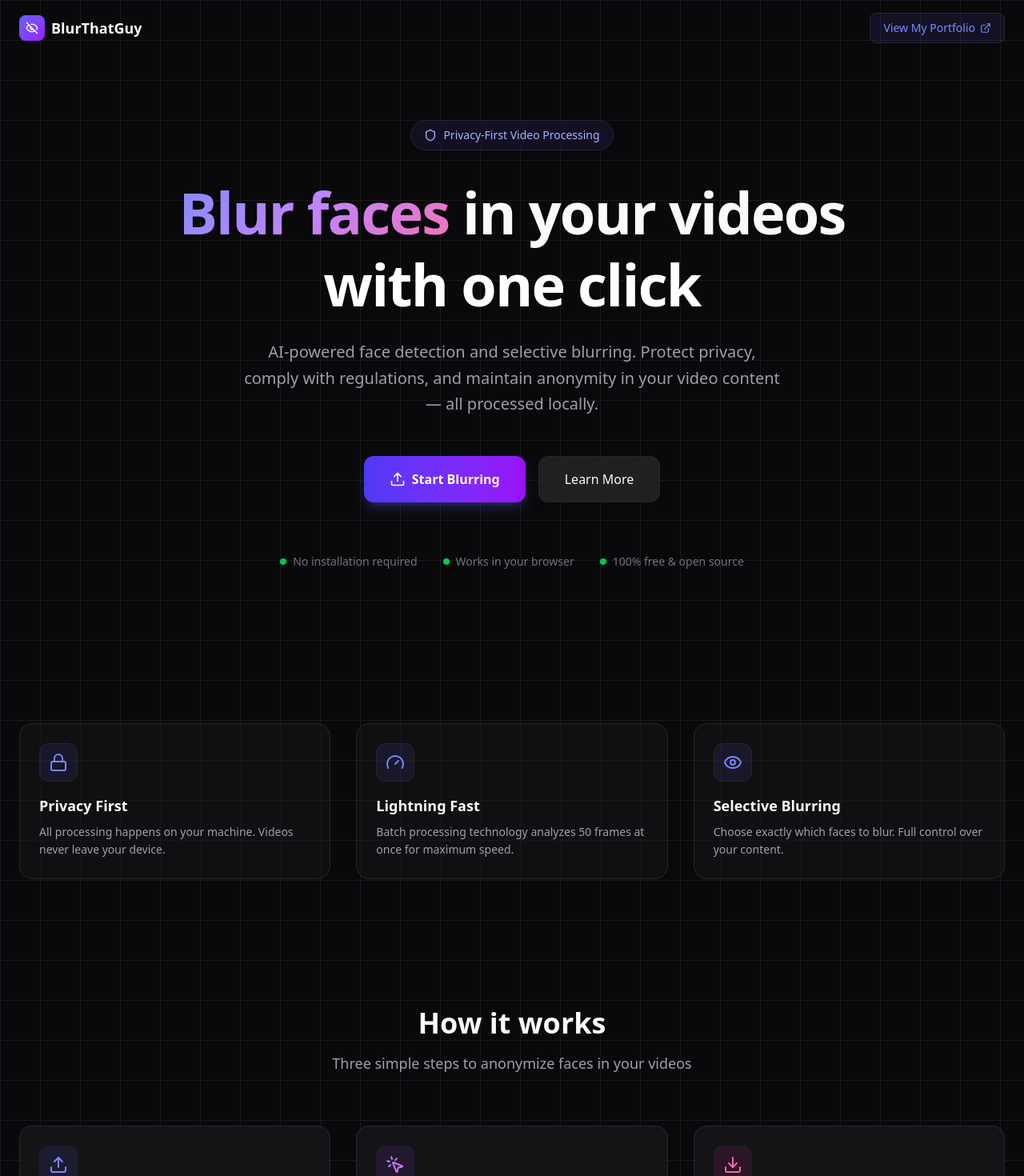
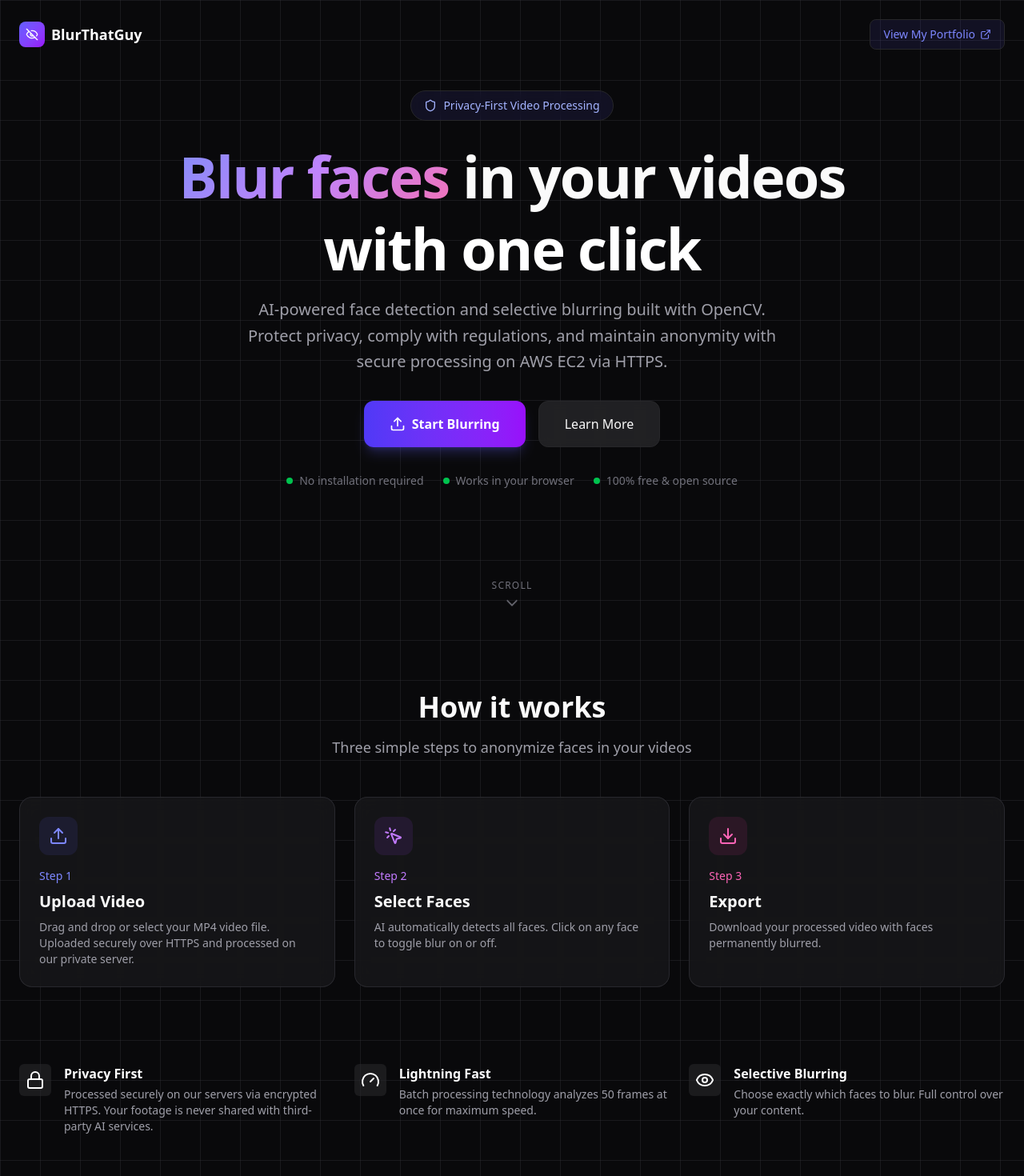
Before and after one commit to StianHa02/BlurThatGuyProject, a Next.js app: page / in a window 1280 px wide. Shown: the top 1470 px of the page at 80% size. Built offline with nearby package versions, Linux system fonts and the light colour scheme.

Commit message:
Revamp landing page layout and content; update Navbar and Footer design; improve privacy and processing descriptions

```diff
--- a/app/components/CTASection.tsx
+++ b/app/components/CTASection.tsx
@@ -31,7 +31,7 @@ export function CTASection({
             <p className="text-zinc-400 mb-8 max-w-md mx-auto">{description}</p>
             <Link
               href={buttonHref}
-              className="inline-flex items-center justify-center gap-2 px-8 py-4 rounded-xl bg-gradient-to-r from-indigo-600 to-purple-600 hover:from-indigo-500 hover:to-purple-500 transition-all font-semibold text-white glow-indigo"
+              className="inline-flex items-center justify-center gap-2 px-8 py-4 rounded-xl bg-linear-to-r from-indigo-600 to-purple-600 hover:from-indigo-500 hover:to-purple-500 transition-all font-semibold text-white glow-indigo"
             >
               <ButtonIcon className="w-5 h-5" />
               {buttonText}
--- a/app/components/Navbar.tsx
+++ b/app/components/Navbar.tsx
@@ -1,18 +1,22 @@
 'use client';
 
-import Link from 'next/link';
 import { EyeOff, ExternalLink } from 'lucide-react';
 
 export function Navbar() {
     return (
-    <nav className="relative z-10 flex items-center justify-between px-6 py-4 max-w-7xl mx-auto">
-      <Link href="/" className="flex items-center gap-2">
+        <nav className="absolute top-0 left-0 w-full z-20 flex items-center justify-between px-6 py-6">
+
+            {/* LEFT SIDE — NOT CLICKABLE */}
+            <div className="flex items-center gap-2">
                 <div className="w-8 h-8 rounded-lg bg-gradient-to-br from-indigo-500 to-purple-600 flex items-center justify-center">
                     <EyeOff className="w-4 h-4 text-white" />
                 </div>
-        <span className="font-semibold text-lg">BlurThatGuy</span>
-      </Link>
-      <div className="flex items-center gap-3">
+                <span className="font-semibold text-lg text-white">
+          BlurThatGuy
+        </span>
+            </div>
+
+            {/* RIGHT SIDE — CLICKABLE */}
             <a
                 href="https://stianha.com"
                 target="_blank"
@@ -22,7 +26,7 @@ export function Navbar() {
                 View My Portfolio
                 <ExternalLink className="w-3.5 h-3.5" />
             </a>
-      </div>
+
         </nav>
     );
 }
--- a/app/page.tsx
+++ b/app/page.tsx
@@ -1,13 +1,16 @@
+'use client';
+
 import Link from 'next/link';
 import { Shield, Zap, Upload, Download, MousePointerClick, Lock, Gauge, Eye } from 'lucide-react';
 import { Navbar, FeatureCard, Footer, CTASection } from './components';
+import { useEffect, useState } from 'react';
 
 const FEATURES = [
 	{
 		icon: Upload,
 		step: 1,
 		title: 'Upload Video',
-    description: 'Drag and drop or select your MP4 video file. Processing happens locally for privacy.',
+		description: 'Drag and drop or select your MP4 video file. Uploaded securely over HTTPS and processed on our private server.',
 		color: 'indigo' as const,
 	},
 	{
@@ -30,7 +33,7 @@ const BENEFITS = [
 	{
 		icon: Lock,
 		title: 'Privacy First',
-    description: 'All processing happens on your machine. Videos never leave your device.',
+		description: 'Processed securely on our servers via encrypted HTTPS. Your footage is never shared with third-party AI services.',
 	},
 	{
 		icon: Gauge,
@@ -45,45 +48,52 @@ const BENEFITS = [
 ];
 
 export default function Home() {
+	const [scrolled, setScrolled] = useState(false);
+
+	useEffect(() => {
+		const handleScroll = () => setScrolled(window.scrollY > 50);
+		window.addEventListener('scroll', handleScroll, { passive: true });
+		return () => window.removeEventListener('scroll', handleScroll);
+	}, []);
+
 	return (
-    <div className="min-h-screen bg-zinc-950 bg-grid">
+		<div className="bg-zinc-950 bg-grid">
 			{/* Hero Section */}
-      <div className="relative overflow-hidden">
+			<div className="relative overflow-hidden min-h-screen flex flex-col">
 				<Navbar />
 
-        <main className="relative z-10 max-w-7xl mx-auto px-6 pt-20 pb-32">
-          <div className="text-center max-w-4xl mx-auto">
+				<main className="relative z-10 flex-1 flex items-center w-full">
+					<div className="text-center max-w-4xl mx-auto w-full px-6">
 						{/* Badge */}
-            <div className="inline-flex items-center gap-2 px-4 py-2 rounded-full bg-indigo-500/10 border border-indigo-500/20 text-indigo-300 text-sm font-medium mb-8 backdrop-blur-sm">
+						<div className="inline-flex items-center gap-2 px-4 py-2 rounded-full bg-indigo-500/10 border border-indigo-500/20 text-indigo-300 text-sm font-medium mb-6 backdrop-blur-sm">
 							<Shield className="w-4 h-4" />
 							Privacy-First Video Processing
 						</div>
 
 						{/* Hero Headline */}
-            <h1 className="text-5xl sm:text-7xl font-bold tracking-tight mb-6 leading-tight">
+						<h1 className="text-5xl sm:text-7xl font-bold tracking-tight mb-4 leading-tight">
 							<span className="gradient-text">Blur faces</span> in your videos
 							<br />
 							<span className="text-white">with one click</span>
 						</h1>
 
 						{/* Subheadline */}
-            <p className="text-xl text-zinc-400 mb-12 max-w-2xl mx-auto leading-relaxed">
-              AI-powered face detection and selective blurring.
-              Protect privacy, comply with regulations, and maintain anonymity
-              in your video content — all processed locally.
+						<p className="text-xl text-zinc-400 mb-8 max-w-2xl mx-auto leading-relaxed">
+							AI-powered face detection and selective blurring built with OpenCV.
+							Protect privacy, comply with regulations, and maintain anonymity with secure processing on AWS EC2 via HTTPS.
 						</p>
 
 						{/* CTA Buttons */}
-            <div className="flex flex-col sm:flex-row gap-4 justify-center mb-16">
+						<div className="flex flex-col sm:flex-row gap-4 justify-center mb-8">
 							<Link
 								href="/upload"
-                className="group inline-flex items-center justify-center gap-2 px-8 py-4 rounded-xl bg-gradient-to-r from-indigo-600 to-purple-600 hover:from-indigo-500 hover:to-purple-500 transition-all font-semibold text-white shadow-lg shadow-indigo-500/25 hover:shadow-indigo-500/40"
+								className="group inline-flex items-center justify-center gap-2 px-8 py-4 rounded-xl bg-linear-to-r from-indigo-600 to-purple-600 hover:from-indigo-500 hover:to-purple-500 transition-all font-semibold text-white shadow-lg shadow-indigo-500/25 hover:shadow-indigo-500/40"
 							>
 								<Upload className="w-5 h-5 group-hover:scale-110 transition-transform" />
 								Start Blurring
 							</Link>
 							<a
-                href="#how-it-works"
+								href="/#how-it-works"
 								className="inline-flex items-center justify-center gap-2 px-8 py-4 rounded-xl bg-zinc-800/80 hover:bg-zinc-800 border border-zinc-700 hover:border-zinc-600 transition-all font-medium backdrop-blur-sm"
 							>
 								Learn More
@@ -91,7 +101,7 @@ export default function Home() {
 						</div>
 
 						{/* Social Proof / Quick Stats */}
-            <div className="flex flex-wrap items-center justify-center gap-8 text-sm text-zinc-500">
+						<div className="flex flex-wrap items-center justify-center gap-6 text-sm text-zinc-500">
 							<div className="flex items-center gap-2">
 								<div className="w-2 h-2 bg-green-500 rounded-full animate-pulse" />
 								No installation required
@@ -107,45 +117,57 @@ export default function Home() {
 						</div>
 					</div>
 				</main>
+
+				{/* Scroll indicator */}
+				<div className={`relative z-10 flex justify-center pb-8 transition-opacity duration-500 ${scrolled ? 'opacity-0 pointer-events-none' : 'opacity-100'}`}>
+					<a
+						href="/#how-it-works"
+						className="flex flex-col items-center gap-2 text-zinc-500 hover:text-zinc-300 transition-colors"
+					>
+						<span className="text-xs font-medium tracking-widest uppercase">Scroll</span>
+						<svg className="w-5 h-5 animate-bounce" fill="none" stroke="currentColor" viewBox="0 0 24 24">
+							<path strokeLinecap="round" strokeLinejoin="round" strokeWidth={2} d="M19 9l-7 7-7-7" />
+						</svg>
+					</a>
+				</div>
 			</div>
 
-      {/* Benefits Section - New! */}
-      <section className="py-16 px-6">
+			{/* How It Works Section */}
+			<section id="how-it-works" className="py-16 px-6">
 				<div className="max-w-7xl mx-auto">
-          <div className="grid md:grid-cols-3 gap-8">
-            {BENEFITS.map((benefit) => {
-              const Icon = benefit.icon;
-              return (
-                <div
-                  key={benefit.title}
-                  className="group p-6 rounded-2xl bg-zinc-900/50 border border-zinc-800 hover:border-zinc-700 transition-all hover:bg-zinc-900/80"
-                >
-                  <div className="w-12 h-12 rounded-xl bg-indigo-500/10 border border-indigo-500/20 flex items-center justify-center mb-4 group-hover:scale-110 transition-transform">
-                    <Icon className="w-6 h-6 text-indigo-400" />
-                  </div>
-                  <h3 className="text-lg font-semibold mb-2">{benefit.title}</h3>
-                  <p className="text-zinc-400 text-sm leading-relaxed">{benefit.description}</p>
-                </div>
-              );
-            })}
-          </div>
-        </div>
-      </section>
-
-      {/* How It Works Section */}
-      <section id="how-it-works" className="py-24 px-6">
-        <div className="max-w-7xl mx-auto">
-          <div className="text-center mb-16">
+					<div className="text-center mb-12">
 						<h2 className="text-4xl font-bold mb-4">How it works</h2>
 						<p className="text-zinc-400 text-lg max-w-2xl mx-auto">
 							Three simple steps to anonymize faces in your videos
 						</p>
 					</div>
 
-          <div className="grid md:grid-cols-3 gap-8">
+					<div className="grid md:grid-cols-3 gap-6">
 						{FEATURES.map((feature) => (
 							<FeatureCard key={feature.step} {...feature} />
 						))}
+					</div>
+				</div>
+			</section>
+
+			{/* Benefits - compact */}
+			<section className="py-8 px-6">
+				<div className="max-w-7xl mx-auto">
+					<div className="grid md:grid-cols-3 gap-6 items-start">
+						{BENEFITS.map((b) => {
+							const Icon = b.icon;
+							return (
+								<div key={b.title} className="flex gap-4 items-start">
+									<div className="p-2 rounded-md bg-zinc-800/60">
+										<Icon className="w-6 h-6 text-white" />
+									</div>
+									<div>
+										<h3 className="font-semibold text-white">{b.title}</h3>
+										<p className="text-zinc-400 text-sm mt-1">{b.description}</p>
+									</div>
+								</div>
+							);
+						})}
 					</div>
 				</div>
 			</section>
@@ -158,7 +180,6 @@ export default function Home() {
 				buttonIcon={Upload}
 				buttonHref="/upload"
 			/>
-
 			<Footer />
 		</div>
 	);
```
Also changed, not shown: app/components/Footer.tsx (+21 -3 lines). Lines whose indentation alone changed are shown as unchanged.
